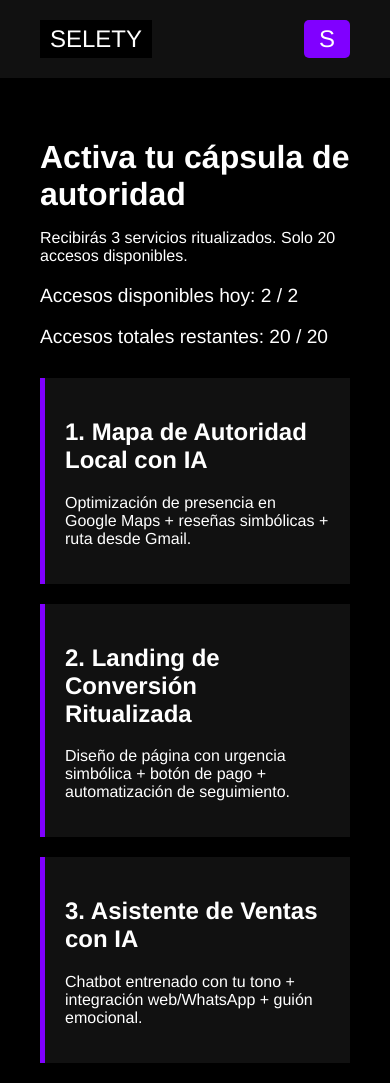
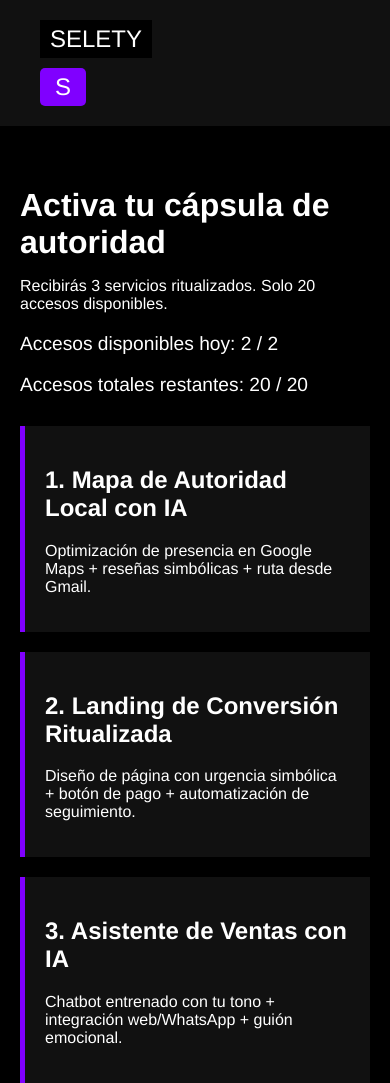
Before and after one commit to sovyx18/SELETY, a plain HTML site: page index.html in a window 390 px wide. Shown: the top 1083 px of the page. Drawn offline with Linux system fonts and the light colour scheme.

Commit message:
index.html
Updated the layout and structure of the HTML file, including responsive design adjustments and improved section organization.

```diff
--- a/index.html
+++ b/index.html
@@ -3,6 +3,7 @@
 <head>
   <meta charset="UTF-8">
   <title>SELETY — Cápsula de Autoridad</title>
+  <meta name="viewport" content="width=device-width, initial-scale=1.0">
   <style>
     body {
       margin: 0;
@@ -31,20 +32,26 @@
       border-radius: 5px;
     }
     .container {
-      padding: 40px;
+      padding: 40px 20px;
       max-width: 800px;
       margin: auto;
     }
     h1 {
       font-size: 2em;
       margin-bottom: 10px;
-      color: #fff;
+    }
+    .section {
+      margin-bottom: 40px;
     }
     .service {
       background-color: #111;
       border-left: 5px solid #8000ff;
       padding: 20px;
       margin-bottom: 20px;
+    }
+    .counter {
+      font-size: 1.2em;
+      margin-bottom: 30px;
     }
     form {
       background-color: #111;
@@ -56,7 +63,7 @@
       margin-top: 15px;
       font-weight: bold;
     }
-    input, select, textarea {
+    input, select {
       width: 100%;
       padding: 10px;
       margin-top: 5px;
@@ -75,9 +82,14 @@
       font-size: 1em;
       cursor: pointer;
     }
-    .counter {
-      margin-bottom: 30px;
-      font-size: 1.2em;
+    @media screen and (max-width: 600px) {
+      header {
+        flex-direction: column;
+        align-items: flex-start;
+      }
+      .logo-right {
+        margin-top: 10px;
+      }
     }
   </style>
 </head>
@@ -89,6 +101,9 @@
   </header>
 
   <div class="container">
+
+    <!-- Sección 1: Intro -->
+    <div class="section" id="intro">
       <h1>Activa tu cápsula de autoridad</h1>
       <p>Recibirás 3 servicios ritualizados. Solo 20 accesos disponibles.</p>
 
@@ -111,7 +126,10 @@
         <h2>3. Asistente de Ventas con IA</h2>
         <p>Chatbot entrenado con tu tono + integración web/WhatsApp + guión emocional.</p>
       </div>
+    </div>
 
+    <!-- Sección 2: Formulario -->
+    <div class="section" id="formulario">
       <form id="validationForm">
         <h2>Solicita tu cápsula</h2>
         <label>Nombre del negocio o proyecto</label>
@@ -158,6 +176,11 @@
 
         <button type="submit">Solicitar acceso</button>
       </form>
+    </div>
+
+    <!-- Sección 3: Link de pago (solo si aprobado) -->
+    <!-- Este se activa por redirección automática en el script -->
+
   </div>
 
   <script>
```
Lines whose indentation alone changed are shown as unchanged.
